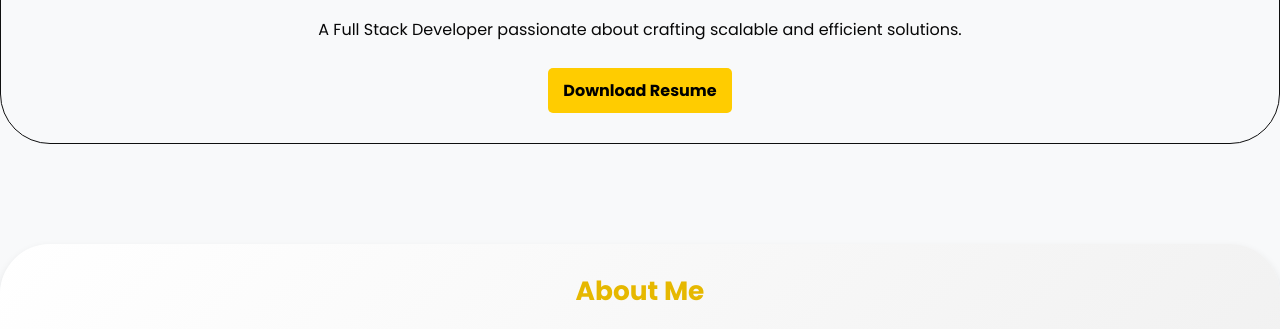
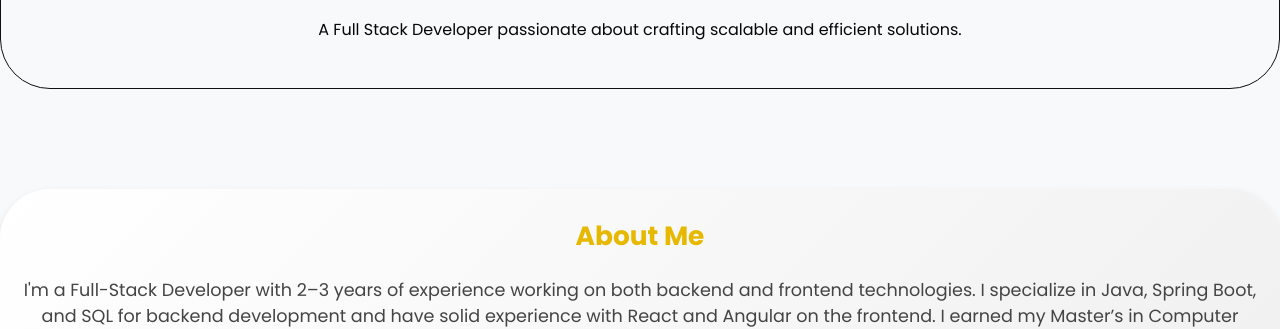
Before and after one commit to Raghavaaverineni11/Portfolio, a plain HTML site: page index.html in a window 1280 px wide. Shown: the part 447-776 px from the top of the page. Drawn offline with Linux system fonts and the light colour scheme.

Commit message:
resuem cahange

```diff
--- a/index.html
+++ b/index.html
@@ -33,7 +33,7 @@
             <img src="assets/dp.jpeg" alt="Profile Image" class="profile-img">
             <h1>Hi, I'm <span>Raghava Averineni</span></h1>
             <p>A Full Stack Developer passionate about crafting scalable and efficient solutions.</p>
-            <a href="assets/Raghava_Averineni_Fstack-RESUME.pdf" download class="btn">Download Resume</a>
+           <!-- <a href="assets/Raghava_Averineni_Fstack-RESUME.pdf" download class="btn">Download Resume</a>-->
             <!-- <a href="#contact" class="btn secondary">Hire Me</a> -->
         </div>
     </section>
```
